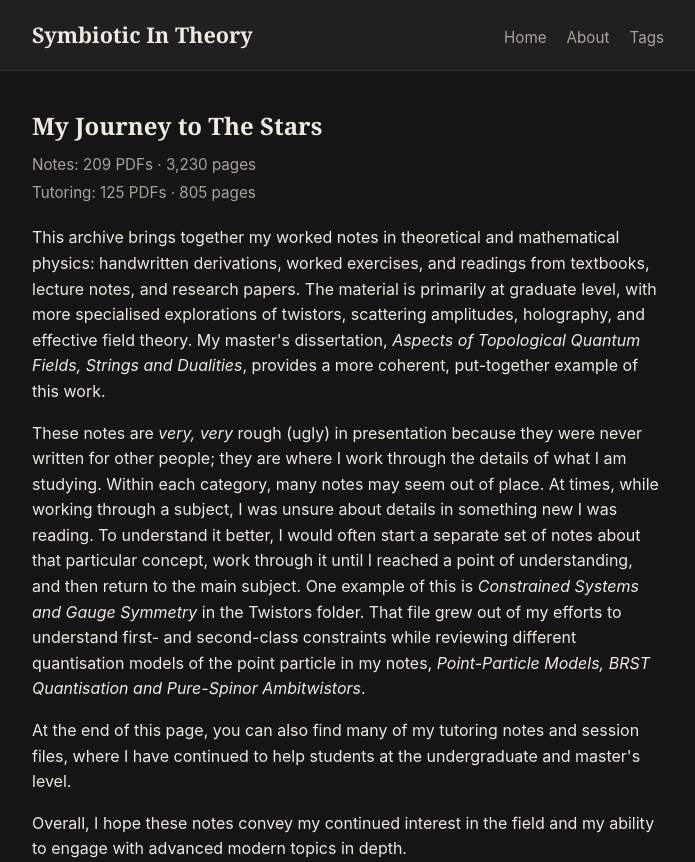
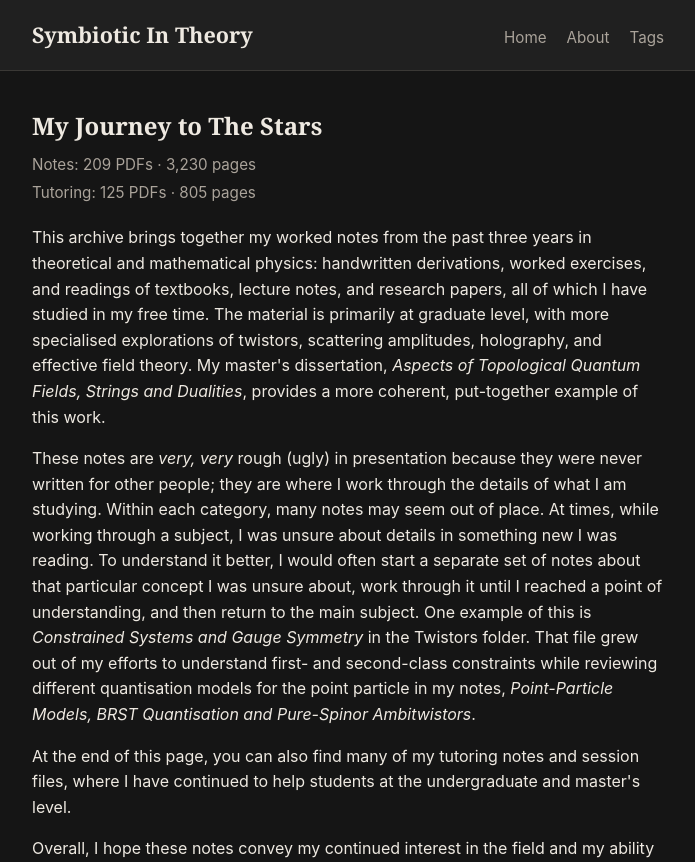
Before and after one commit to SymbioticInTheory/SymbioticInTheory.github.io, a Jekyll site: the page built from index.html, in a window 1280 px wide and 900 px high, cut to the strip 0-862 px from the top of the window. Shown: the whole strip, without its empty margins (292-987 px from the left). Built offline with Jekyll 4.4.1, drawn with Linux system fonts in a browser that asks for light colours.

Commit message:
Refine archive introduction

```diff
--- a/_includes/archive-intro.html
+++ b/_includes/archive-intro.html
@@ -1,6 +1,6 @@
 <div class="archive-intro">
-  <p>This archive brings together my worked notes in theoretical and mathematical physics: handwritten derivations, worked exercises, and readings from textbooks, lecture notes, and research papers. The material is primarily at graduate level, with more specialised explorations of twistors, scattering amplitudes, holography, and effective field theory. My master's dissertation, <em>Aspects of Topological Quantum Fields, Strings and Dualities</em>, provides a more coherent, put-together example of this work.</p>
-  <p>These notes are <em>very, very</em> rough (ugly) in presentation because they were never written for other people; they are where I work through the details of what I am studying. Within each category, many notes may seem out of place. At times, while working through a subject, I was unsure about details in something new I was reading. To understand it better, I would often start a separate set of notes about that particular concept, work through it until I reached a point of understanding, and then return to the main subject. One example of this is <em>Constrained Systems and Gauge Symmetry</em> in the Twistors folder. That file grew out of my efforts to understand first- and second-class constraints while reviewing different quantisation models of the point particle in my notes, <em>Point-Particle Models, BRST Quantisation and Pure-Spinor Ambitwistors</em>.</p>
+  <p>This archive brings together my worked notes from the past three years in theoretical and mathematical physics: handwritten derivations, worked exercises, and readings of textbooks, lecture notes, and research papers, all of which I have studied in my free time. The material is primarily at graduate level, with more specialised explorations of twistors, scattering amplitudes, holography, and effective field theory. My master's dissertation, <em>Aspects of Topological Quantum Fields, Strings and Dualities</em>, provides a more coherent, put-together example of this work.</p>
+  <p>These notes are <em>very, very</em> rough (ugly) in presentation because they were never written for other people; they are where I work through the details of what I am studying. Within each category, many notes may seem out of place. At times, while working through a subject, I was unsure about details in something new I was reading. To understand it better, I would often start a separate set of notes about that particular concept I was unsure about, work through it until I reached a point of understanding, and then return to the main subject. One example of this is <em>Constrained Systems and Gauge Symmetry</em> in the Twistors folder. That file grew out of my efforts to understand first- and second-class constraints while reviewing different quantisation models for the point particle in my notes, <em>Point-Particle Models, BRST Quantisation and Pure-Spinor Ambitwistors</em>.</p>
   <p>At the end of this page, you can also find many of my tutoring notes and session files, where I have continued to help students at the undergraduate and master's level.</p>
   <p>Overall, I hope these notes convey my continued interest in the field and my ability to engage with advanced modern topics in depth.</p>
 </div>
```
